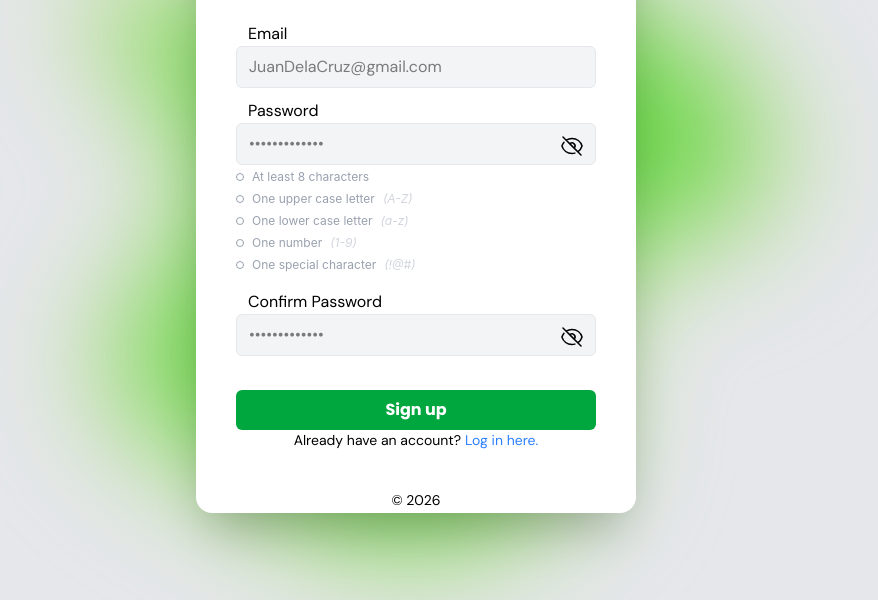
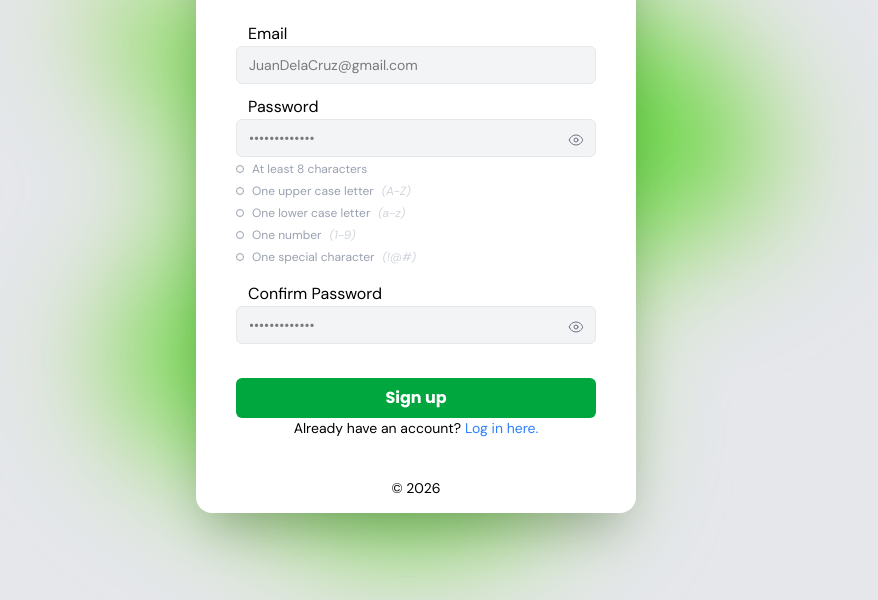
Before and after one commit to Whoswhokai/ESSUGGEST, a website with bundled scripts: page auth/SignUp.html in a window 1280 px wide. Shown: the part 215-815 px from the top of the page, without its empty margins (224-1102 px from the left). Built offline with nearby package versions, Linux system fonts and the light colour scheme.

Commit message:
ui and ux changes

```diff
--- a/auth/Login.js
+++ b/auth/Login.js
@@ -38,10 +38,10 @@ function eye(e) {
 
   if (input.type === "password") {
     input.type = "text";
-    eyecon.innerHTML = eyeOpen;
+    eyecon.innerHTML = eyeClosed;
   } else {
     input.type = "password";
-    eyecon.innerHTML = eyeClosed;
+    eyecon.innerHTML = eyeOpen;
   }
 }
 
--- a/auth/SignUp.html
+++ b/auth/SignUp.html
@@ -38,7 +38,7 @@
             <label for="" class=" px-3 font-dm">Email</label>
             <input type="email" id="email"
                     placeholder="JuanDelaCruz@gmail.com"
-                    class="border border-gray-200 bg-gray-100 w-full py-2 rounded-md px-3 focus:ring-green-400 focus:outline-none focus:ring-2 font-dm text-xm"  >
+                    class="border border-gray-200 bg-gray-100 w-full py-2 rounded-md px-3 focus:ring-green-400 focus:outline-none focus:ring-2 font-dm text-sm"  >
            </div>
 
 
@@ -47,17 +47,18 @@
             <div class="relative">
              <input type="password" id="password"
                     placeholder="•••••••••••••"
-                    class="border border-gray-200 bg-gray-100 w-full py-2 rounded-md px-3 focus:ring-green-400 focus:outline-none focus:ring-2 font-dm  mb-1  text-xm">
+                    class="border border-gray-200 bg-gray-100 w-full py-2 rounded-md px-3 focus:ring-green-400 focus:outline-none focus:ring-2 font-dm  mb-1  text-sm">
 
 
 
-                    <svg id="eyeconS" onclick="eye(event)" xmlns="http://www.w3.org/2000/svg" fill="none" viewBox="0 0 24 24" stroke-width="1.5" stroke="currentColor" class="size-6 absolute right-3 top-1/2 -translate-y-1/2 cursor-pointer" >
-  <path stroke-linecap="round" stroke-linejoin="round" d="M3.98 8.223A10.477 10.477 0 0 0 1.934 12C3.226 16.338 7.244 19.5 12 19.5c.993 0 1.953-.138 2.863-.395M6.228 6.228A10.451 10.451 0 0 1 12 4.5c4.756 0 8.773 3.162 10.065 7.498a10.522 10.522 0 0 1-4.293 5.774M6.228 6.228 3 3m3.228 3.228 3.65 3.65m7.894 7.894L21 21m-3.228-3.228-3.65-3.65m0 0a3 3 0 1 0-4.243-4.243m4.242 4.242L9.88 9.88" />
+                    <svg id="eyeconS" onclick="eye(event)" xmlns="http://www.w3.org/2000/svg" fill="none" viewBox="0 0 24 24" stroke-width="1.5" stroke="currentColor" class="size-4 absolute right-3 top-1/2 -translate-y-1/2 cursor-pointer  text-gray-500">
+  <path stroke-linecap="round" stroke-linejoin="round" d="M2.036 12.322a1.012 1.012 0 0 1 0-.639C3.423 7.51 7.36 4.5 12 4.5c4.638 0 8.573 3.007 9.963 7.178.07.207.07.431 0 .639C20.577 16.49 16.64 19.5 12 19.5c-4.638 0-8.573-3.007-9.963-7.178Z" />
+  <path stroke-linecap="round" stroke-linejoin="round" d="M15 12a3 3 0 1 1-6 0 3 3 0 0 1 6 0Z" />
 </svg>
             </div>
 
 
-            <ul id="reqs" class="mb-4 space-y-1.5">
+            <ul id="reqs" class="mb-4 space-y-1.5 font-dm">
           <li data-rule="len" class="flex items-center gap-2 text-xs text-gray-400">
             <span class="req-dot w-2 h-2 rounded-full border border-gray-400 shrink-0"></span>
             At least 8 characters
@@ -85,12 +86,13 @@
             <div class="relative">
              <input type="password" id="password2"
                     placeholder="•••••••••••••"
-                    class="border border-gray-200 bg-gray-100 w-full py-2 rounded-md px-3 focus:ring-green-400 focus:outline-none focus:ring-2 font-dm  mb-1  text-xm">
+                    class="border border-gray-200 bg-gray-100 w-full py-2 rounded-md px-3 focus:ring-green-400 focus:outline-none focus:ring-2 font-dm  mb-1  text-sm">
 
 
 
-                    <svg id="eyecon" onclick="eye(event)" xmlns="http://www.w3.org/2000/svg" fill="none" viewBox="0 0 24 24" stroke-width="1.5" stroke="currentColor" class="size-6 absolute right-3 top-1/2 -translate-y-1/2 cursor-pointer" >
-  <path stroke-linecap="round" stroke-linejoin="round" d="M3.98 8.223A10.477 10.477 0 0 0 1.934 12C3.226 16.338 7.244 19.5 12 19.5c.993 0 1.953-.138 2.863-.395M6.228 6.228A10.451 10.451 0 0 1 12 4.5c4.756 0 8.773 3.162 10.065 7.498a10.522 10.522 0 0 1-4.293 5.774M6.228 6.228 3 3m3.228 3.228 3.65 3.65m7.894 7.894L21 21m-3.228-3.228-3.65-3.65m0 0a3 3 0 1 0-4.243-4.243m4.242 4.242L9.88 9.88" />
+                    <svg id="eyecon" onclick="eye(event)" xmlns="http://www.w3.org/2000/svg" fill="none" viewBox="0 0 24 24" stroke-width="1.5" stroke="currentColor" class="size-4 absolute right-3 top-1/2 -translate-y-1/2 cursor-pointer text-gray-500">
+  <path stroke-linecap="round" stroke-linejoin="round" d="M2.036 12.322a1.012 1.012 0 0 1 0-.639C3.423 7.51 7.36 4.5 12 4.5c4.638 0 8.573 3.007 9.963 7.178.07.207.07.431 0 .639C20.577 16.49 16.64 19.5 12 19.5c-4.638 0-8.573-3.007-9.963-7.178Z" />
+  <path stroke-linecap="round" stroke-linejoin="round" d="M15 12a3 3 0 1 1-6 0 3 3 0 0 1 6 0Z" />
 </svg>
             </div>
            </div>
--- a/auth/SignUp.js
+++ b/auth/SignUp.js
@@ -36,10 +36,10 @@ function eye(e) {
 
   if (input.type === "password") {
     input.type = "text";
-    eyeconS.innerHTML = eyeOpen;
+    eyeconS.innerHTML = eyeClosed;
   } else {
     input.type = "password";
-    eyeconS.innerHTML = eyeClosed;
+    eyeconS.innerHTML = eyeOpen;
   }
 }
 
```
Also changed, not shown: auth/LogIn.html (+5 -8 lines), src/output.css.
